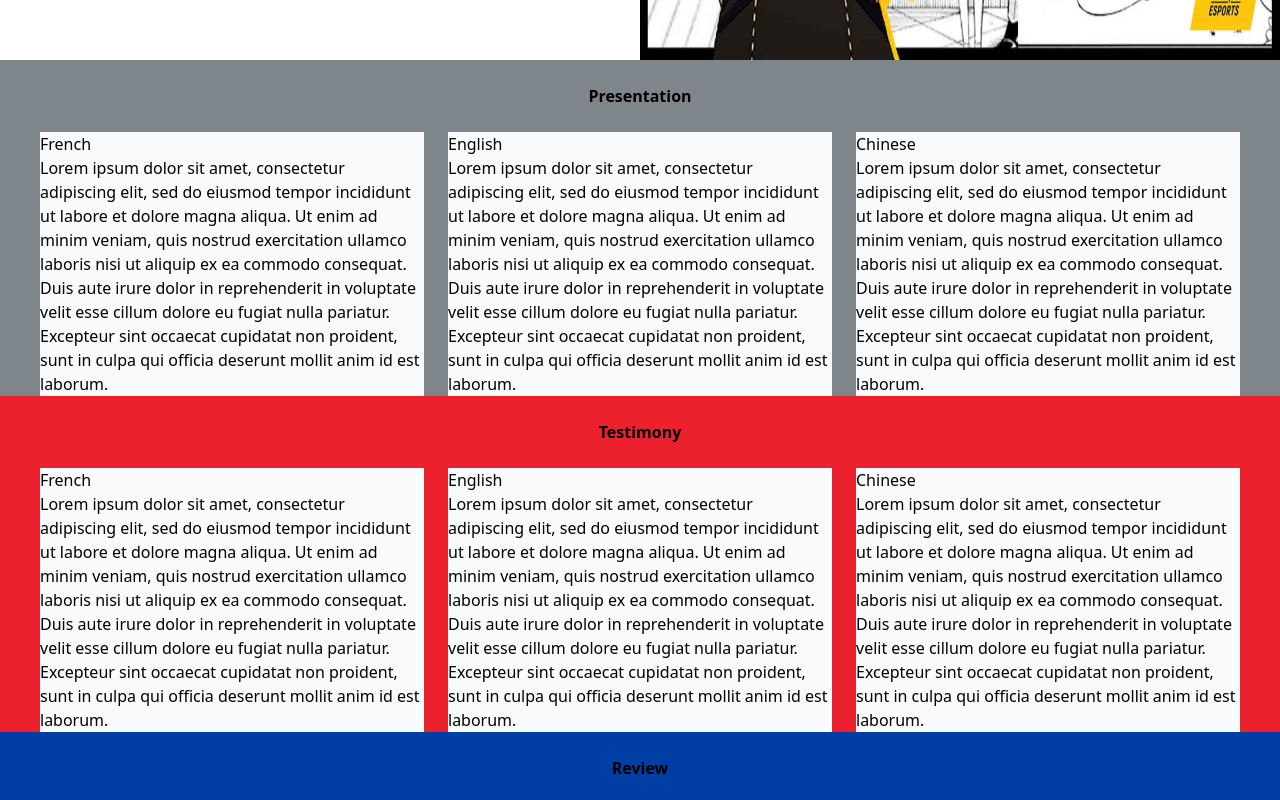
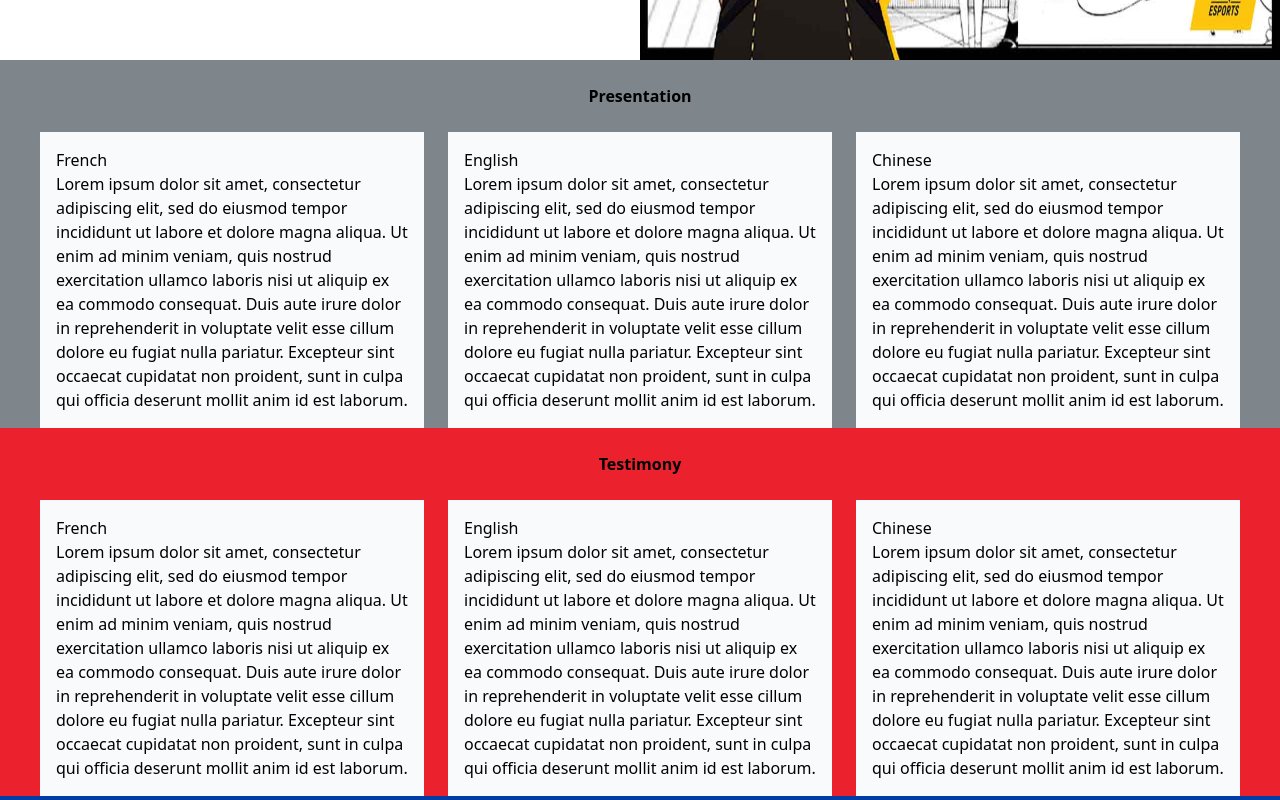
Before and after one commit to yxwangOCR/Site_Ding, a React (Vite) app: page / in a window 1280 px wide. Shown: the part 660-1460 px from the top of the page. Built offline with nearby package versions, Linux system fonts and the light colour scheme.

Commit message:
Add: responsive in main section

```diff
--- a/src/components/Hero.jsx
+++ b/src/components/Hero.jsx
@@ -3,7 +3,7 @@ import HeroImg from "../assets/Anya.jpg"
 
 const Hero = () => {
     return (
-        <div className='flex justify-center'>
+        <div className='flex flex-col justify-center items-center md:flex-row'>
             <div className='w-[50%] flex flex-col justify-center items-center'>
                 <strong>Slogan</strong>
                 <p className=''>
--- a/src/components/Main.jsx
+++ b/src/components/Main.jsx
@@ -6,16 +6,16 @@ function Main() {
         <main className='w-screen'>
             <section className='bg-gray'>
                 <h2 className='text-center font-bold py-6'>Presentation</h2>
-                <div className='flex gap-6 w-full justify-center'>
-                    <article className='bg-white w-[30%]'>
+                <div className='flex flex-col gap-6 w-full justify-center items-center md:flex-row'>
+                    <article className='bg-white w-full md:w-[30%] p-4'>
                         <h3>French</h3>
                         <p>Lorem ipsum dolor sit amet, consectetur adipiscing elit, sed do eiusmod tempor incididunt ut labore et dolore magna aliqua. Ut enim ad minim veniam, quis nostrud exercitation ullamco laboris nisi ut aliquip ex ea commodo consequat. Duis aute irure dolor in reprehenderit in voluptate velit esse cillum dolore eu fugiat nulla pariatur. Excepteur sint occaecat cupidatat non proident, sunt in culpa qui officia deserunt mollit anim id est laborum.</p>
                     </article>
-                    <article className='bg-white w-[30%]'>
+                    <article className='bg-white w-full md:w-[30%] p-4'>
                         <h3>English</h3>
                         <p>Lorem ipsum dolor sit amet, consectetur adipiscing elit, sed do eiusmod tempor incididunt ut labore et dolore magna aliqua. Ut enim ad minim veniam, quis nostrud exercitation ullamco laboris nisi ut aliquip ex ea commodo consequat. Duis aute irure dolor in reprehenderit in voluptate velit esse cillum dolore eu fugiat nulla pariatur. Excepteur sint occaecat cupidatat non proident, sunt in culpa qui officia deserunt mollit anim id est laborum.</p>
                     </article>
-                    <article className='bg-white w-[30%]'>
+                    <article className='bg-white w-full md:w-[30%] p-4'>
                         <h3>Chinese</h3>
                         <p>Lorem ipsum dolor sit amet, consectetur adipiscing elit, sed do eiusmod tempor incididunt ut labore et dolore magna aliqua. Ut enim ad minim veniam, quis nostrud exercitation ullamco laboris nisi ut aliquip ex ea commodo consequat. Duis aute irure dolor in reprehenderit in voluptate velit esse cillum dolore eu fugiat nulla pariatur. Excepteur sint occaecat cupidatat non proident, sunt in culpa qui officia deserunt mollit anim id est laborum.</p>
                     </article>
@@ -23,16 +23,16 @@ function Main() {
             </section>
             <section className='bg-red'>
                 <h2 className='text-center font-bold py-6'>Testimony</h2>
-                <div className='flex gap-6 w-full justify-center'>
-                    <article className='bg-white w-[30%]'>
+                <div className='flex flex-col gap-6 w-full justify-center items-center md:flex-row'>
+                    <article className='bg-white w-full md:w-[30%] p-4'>
                         <h3>French</h3>
                         <p>Lorem ipsum dolor sit amet, consectetur adipiscing elit, sed do eiusmod tempor incididunt ut labore et dolore magna aliqua. Ut enim ad minim veniam, quis nostrud exercitation ullamco laboris nisi ut aliquip ex ea commodo consequat. Duis aute irure dolor in reprehenderit in voluptate velit esse cillum dolore eu fugiat nulla pariatur. Excepteur sint occaecat cupidatat non proident, sunt in culpa qui officia deserunt mollit anim id est laborum.</p>
                     </article>
-                    <article className='bg-white w-[30%]'>
+                    <article className='bg-white w-full md:w-[30%] p-4'>
                         <h3>English</h3>
                         <p>Lorem ipsum dolor sit amet, consectetur adipiscing elit, sed do eiusmod tempor incididunt ut labore et dolore magna aliqua. Ut enim ad minim veniam, quis nostrud exercitation ullamco laboris nisi ut aliquip ex ea commodo consequat. Duis aute irure dolor in reprehenderit in voluptate velit esse cillum dolore eu fugiat nulla pariatur. Excepteur sint occaecat cupidatat non proident, sunt in culpa qui officia deserunt mollit anim id est laborum.</p>
                     </article>
-                    <article className='bg-white w-[30%]'>
+                    <article className='bg-white w-full md:w-[30%] p-4'>
                         <h3>Chinese</h3>
                         <p>Lorem ipsum dolor sit amet, consectetur adipiscing elit, sed do eiusmod tempor incididunt ut labore et dolore magna aliqua. Ut enim ad minim veniam, quis nostrud exercitation ullamco laboris nisi ut aliquip ex ea commodo consequat. Duis aute irure dolor in reprehenderit in voluptate velit esse cillum dolore eu fugiat nulla pariatur. Excepteur sint occaecat cupidatat non proident, sunt in culpa qui officia deserunt mollit anim id est laborum.</p>
                     </article>
```
